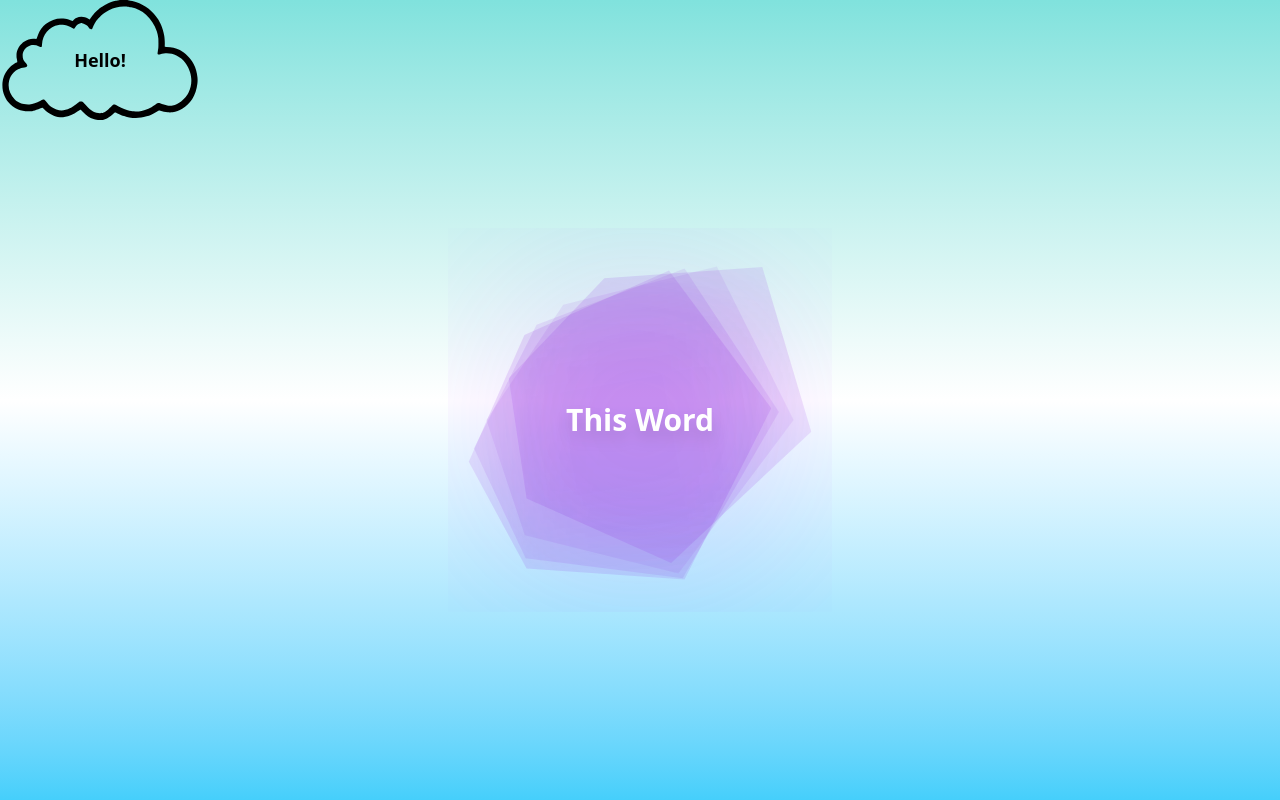
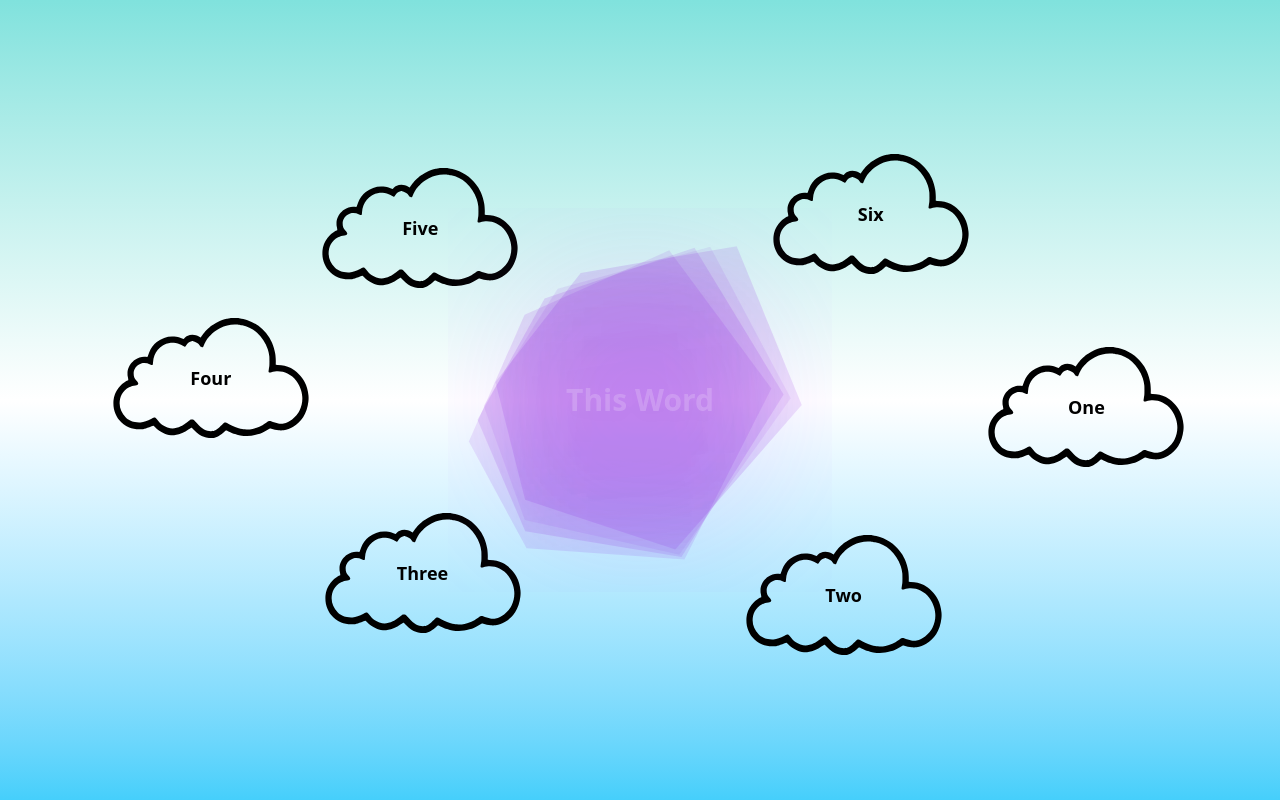
Before and after one commit to gupta-harshal/LanguageLearning, a React (Vite) app in the folder Frontend/: page /cardgame1 in a window 1280 px wide. Built offline with nearby package versions, Linux system fonts and the light colour scheme.

Commit message:
add flashcard1 features

```diff
--- a/Frontend/src/components/FlashCardReading/cloud.tsx
+++ b/Frontend/src/components/FlashCardReading/cloud.tsx
@@ -2,12 +2,13 @@ import cloud from '../../assets/cloud.svg';
 import Draggable from '../../utils/FlashCardReading/drag';
 
 interface CloudProps {
+  id: string;             // 👈 Required draggable ID
   text: string;
   className?: string;
 }
 
 // Renders the cloud-shaped visual component with text inside
-function helper({ text, className = '' }: CloudProps) {
+function helper({ text, className = '' }: Omit<CloudProps, 'id'>) {
   return (
     <div className={`relative flex items-center justify-center h-[120px] min-w-[200px] w-fit px-4 py-2 ${className}`}>
       <img
@@ -22,7 +23,7 @@ function helper({ text, className = '' }: CloudProps) {
   );
 }
 
-// Wraps the cloud in a draggable wrapper
-export default function Cloud({ text, className }: CloudProps) {
-  return <Draggable>{helper({ text, className })}</Draggable>;
+// Wraps the cloud in a draggable wrapper with unique ID
+export default function Cloud({ id, text, className }: CloudProps) {
+  return <Draggable id={id}>{helper({ text, className })}</Draggable>;
 }
--- a/Frontend/src/components/FlashCardReading/orb.tsx
+++ b/Frontend/src/components/FlashCardReading/orb.tsx
@@ -1,25 +1,13 @@
 import { motion } from 'framer-motion';
-import { useEffect, useState } from 'react';
 
 interface OrbProps {
   text: string;
-  effectType?: 'sakura' | 'thunder' | null;
 }
 
-export default function Orb({ text, effectType = null }: OrbProps) {
-  const [showEffect, setShowEffect] = useState(false);
-
-  useEffect(() => {
-    if (effectType) {
-      setShowEffect(true);
-      const timeout = setTimeout(() => setShowEffect(false), 1500);
-      return () => clearTimeout(timeout);
-    }
-  }, [effectType]);
-
+export default function Orb({ text }: OrbProps) {
   return (
     <div className="relative w-96 h-96 flex items-center justify-center overflow-hidden">
-      {/* Misty floating shapes */}
+      {/* Misty background blobs */}
       {[...Array(4)].map((_, i) => (
         <motion.div
           key={i}
@@ -43,7 +31,7 @@ export default function Orb({ text, effectType = null }: OrbProps) {
         />
       ))}
 
-      {/* Glowing central word */}
+      {/* Text */}
       <motion.div
         className="z-20 text-white text-3xl font-bold drop-shadow-xl"
         initial={{ opacity: 0 }}
@@ -59,40 +47,6 @@ export default function Orb({ text, effectType = null }: OrbProps) {
         animate={{ scale: [1, 1.2, 1] }}
         transition={{ duration: 6, repeat: Infinity }}
       />
-
-      {/* 🌸 Cherry Blossom Effect */}
-      {showEffect && effectType === 'sakura' &&
-        [...Array(10)].map((_, i) => (
-          <motion.div
-            key={i}
-            className="absolute w-4 h-4 bg-pink-300 rounded-full"
-            style={{
-              left: `${Math.random() * 100}%`,
-              top: '-10%',
-              zIndex: 50,
-            }}
-            animate={{
-              y: '110%',
-              x: [0, Math.random() * 40 - 20],
-              rotate: 360,
-              opacity: [1, 0],
-            }}
-            transition={{
-              duration: 2 + Math.random() * 2,
-              ease: 'easeInOut',
-            }}
-          />
-        ))}
-
-      {/* ⚡ Thunder Flash Effect */}
-      {showEffect && effectType === 'thunder' && (
-        <motion.div
-          className="absolute inset-0 bg-white z-50"
-          initial={{ opacity: 0 }}
-          animate={{ opacity: [0, 1, 0] }}
-          transition={{ duration: 0.3 }}
-        />
-      )}
     </div>
   );
 }
--- a/Frontend/src/pages/CardGame1.tsx
+++ b/Frontend/src/pages/CardGame1.tsx
@@ -1,17 +1,167 @@
-import React from 'react';
+import React, { useEffect, useState } from 'react';
 import Cloud from '../components/FlashCardReading/cloud';
-import Orb from '../components/FlashCardReading/orb';
+import DroppableOrb from '../utils/FlashCardReading/drop';
 import { DndContext } from '@dnd-kit/core';
+import type { DragEndEvent } from '@dnd-kit/core';
+import { motion } from 'framer-motion';
+
+type CloudData = {
+  id: string;
+  text: string;
+  x: number;
+  y: number;
+};
 
 export default function CardGame1() {
+  const texts = ['One', 'Two', 'Three', 'Four', 'Five', 'Six'];
+  const [clouds, setClouds] = useState<CloudData[]>([]);
+  const [effectType, setEffectType] = useState<'sakura' | 'thunder' | null>(null);
+  const [orbTint, setOrbTint] = useState<'green' | 'red' | null>(null);
+
+  const correctId = 'cloud-2'; // "Three" is correct
+
+  useEffect(() => {
+    const w = window.innerWidth;
+    const h = window.innerHeight;
+    const cx = w / 2;
+    const cy = h / 2;
+    const a = w * 0.35;
+    const b = h * 0.25;
+    const dev = Math.min(w, h) * 0.03;
+
+    const generated: CloudData[] = [];
+    for (let i = 0; i < 6; i++) {
+      const θ = (2 * Math.PI * i) / 6;
+      const baseX = a * Math.cos(θ);
+      const baseY = b * Math.sin(θ);
+      const jx = (Math.random() - 0.5) * 2 * dev;
+      const jy = (Math.random() - 0.5) * 2 * dev;
+      generated.push({
+        id: `cloud-${i}`,
+        text: texts[i],
+        x: cx + baseX + jx,
+        y: cy + baseY + jy,
+      });
+    }
+    setClouds(generated);
+  }, []);
+
+  const handleDragEnd = (event: DragEndEvent) => {
+    const { active, over } = event;
+    if (over?.id === 'orb') {
+      const isCorrect = active.id === correctId;
+      setEffectType(isCorrect ? 'sakura' : 'thunder');
+      setOrbTint(isCorrect ? 'green' : 'red');
+
+      setTimeout(() => {
+        setEffectType(null);
+        setOrbTint(null);
+      }, 3000);
+    }
+  };
+
   return (
-    <DndContext>
-      <div className="flex flex-col items-center justify-center h-screen relative light bg-gradient-to-b from-[#80E2DD] via-white to-[#45CFFB]">
-        <div className="absolute top-0 left-0">
-            <Cloud text="Hello!" />
-        </div>
-        <div className="mt-10">
-          <Orb text="This Word" />
+    <DndContext onDragEnd={handleDragEnd}>
+      <div className="relative w-screen h-screen overflow-hidden bg-gradient-to-b from-[#80E2DD] via-white to-[#45CFFB]">
+
+        {/* Thunder Flash */}
+        {effectType === 'thunder' && (
+          <motion.div
+            className="absolute inset-0 bg-white z-40 pointer-events-none"
+            initial={{ opacity: 0 }}
+            animate={{ opacity: [0, 1, 0.6, 0] }}
+            transition={{ duration: 1.5 }}
+          />
+        )}
+
+        {/* Thunder Bolts */}
+        {effectType === 'thunder' &&
+          [...Array(6)].map((_, i) => (
+            <motion.div
+              key={`bolt-${i}`}
+              className="absolute z-50 text-yellow-400 text-[100px] select-none pointer-events-none drop-shadow-[0_0_20px_rgba(255,255,0,0.7)]"
+              style={{
+                left: `${20 + Math.random() * 60}%`,
+                top: `${Math.random() * 50}%`,
+                rotate: `${Math.random() * 30 - 15}deg`,
+              }}
+              initial={{ opacity: 0, scale: 0.9 }}
+              animate={{ opacity: [0, 1, 0], scale: [1, 1.4, 1] }}
+              transition={{
+                delay: i * 0.1,
+                duration: 1.5,
+                ease: 'easeInOut',
+              }}
+            >
+              ⚡
+            </motion.div>
+          ))}
+
+        {/* Sakura Petals */}
+        {effectType === 'sakura' &&
+          [...Array(80)].map((_, i) => {
+            const delay = Math.random() * 0.8;
+            const duration = 6 + Math.random() * 3;
+            const startLeft = Math.random() * 100;
+            const driftX = 40 + Math.random() * 80;
+            const size = 16 + Math.random() * 10;
+
+            return (
+              <motion.div
+                key={`sakura-${i}`}
+                className="fixed z-50 pointer-events-none select-none"
+                style={{
+                  left: `${startLeft}%`,
+                  top: '-10%',
+                  fontSize: `${size}px`,
+                }}
+                animate={{
+                  y: '150vh',
+                  x: `-${driftX}px`,
+                  rotate: [0, 180, 360],
+                  opacity: [1, 1, 0.8, 0.5],
+                }}
+                transition={{
+                  duration,
+                  delay,
+                  ease: 'easeInOut',
+                }}
+              >
+                🌸
+              </motion.div>
+            );
+          })}
+
+        {/* Draggable Clouds */}
+        {clouds.map((c) => (
+          <div
+            key={c.id}
+            className="absolute"
+            style={{
+              left: c.x,
+              top: c.y,
+              transform: 'translate(-50%, -50%)',
+              zIndex: 10,
+            }}
+          >
+            <Cloud id={c.id} text={c.text} />
+          </div>
+        ))}
+
+        {/* Orb with glow tint */}
+        <div className="absolute left-1/2 top-1/2 transform -translate-x-1/2 -translate-y-1/2 z-30">
+          <div className="relative">
+            {orbTint && (
+              <motion.div
+                className={`absolute w-full h-full rounded-full blur-3xl ${
+                  orbTint === 'green' ? 'bg-green-400/50' : 'bg-red-400/50'
+                }`}
+                animate={{ scale: [1, 1.3, 1], opacity: [0.7, 0.9, 0] }}
+                transition={{ duration: 2 }}
+              />
+            )}
+            <DroppableOrb />
+          </div>
         </div>
       </div>
     </DndContext>
--- a/Frontend/src/utils/FlashCardReading/drag.tsx
+++ b/Frontend/src/utils/FlashCardReading/drag.tsx
@@ -3,17 +3,19 @@ import { CSS } from '@dnd-kit/utilities';
 import type { ReactNode } from 'react';
 
 interface DraggableProps {
-  children: ReactNode; // Accepts any JSX like <Cloud text="..." />
+  id: string;
+  children: ReactNode;
 }
 
-function Draggable({ children }: DraggableProps) {
+function Draggable({ id, children }: DraggableProps) {
   const { attributes, listeners, setNodeRef, transform } = useDraggable({
-    id: 'unique-id',
+    id,
   });
 
   const style = {
     transform: CSS.Translate.toString(transform),
     touchAction: 'none',
+    cursor: 'grab',
   };
 
   return (
--- a/Frontend/src/utils/FlashCardReading/drop.tsx
+++ b/Frontend/src/utils/FlashCardReading/drop.tsx
@@ -2,13 +2,11 @@ import { useDroppable } from '@dnd-kit/core';
 import Orb from '../../components/FlashCardReading/orb';
 
 export default function DroppableOrb() {
-  const { setNodeRef, isOver } = useDroppable({
-    id: 'orb',
-  });
+  const { setNodeRef } = useDroppable({ id: 'orb' });
 
   return (
     <div ref={setNodeRef}>
-      <Orb text={"This Word"} />
+      <Orb text="This Word" />
     </div>
   );
 }
--- a/Frontend/tsconfig.app.json
+++ b/Frontend/tsconfig.app.json
@@ -23,5 +23,5 @@
     "noFallthroughCasesInSwitch": true,
     "noUncheckedSideEffectImports": true
   },
-  "include": ["src","svg.d.ts"],
+  "include": ["src","svg.d.ts", "src/components/FlashCardReading/orb.tsx"],
 }
```
